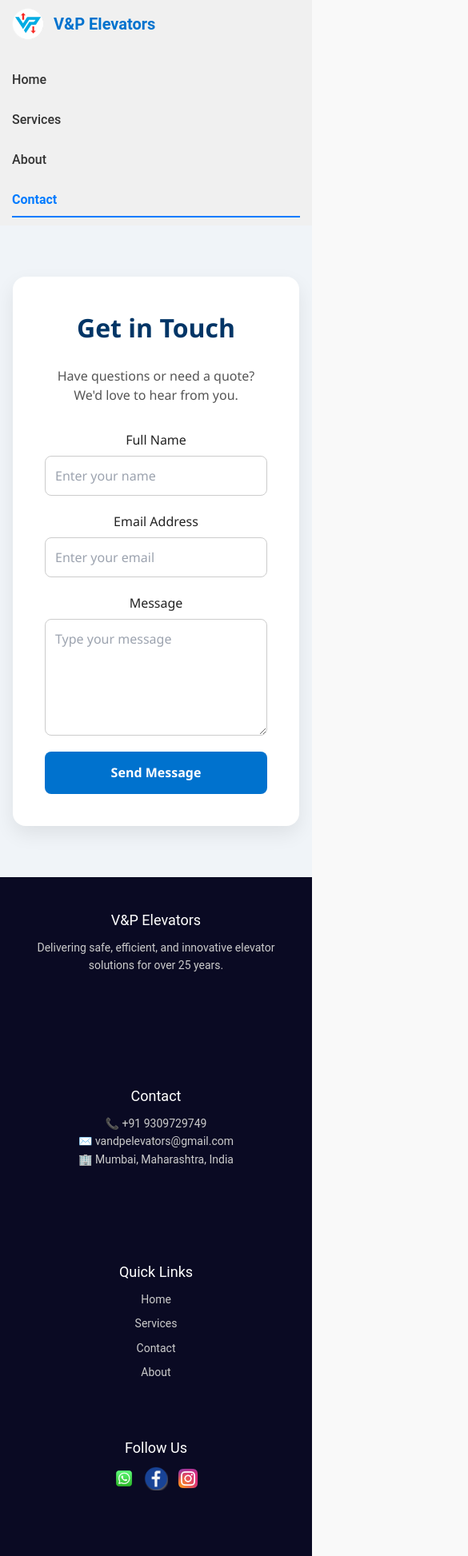
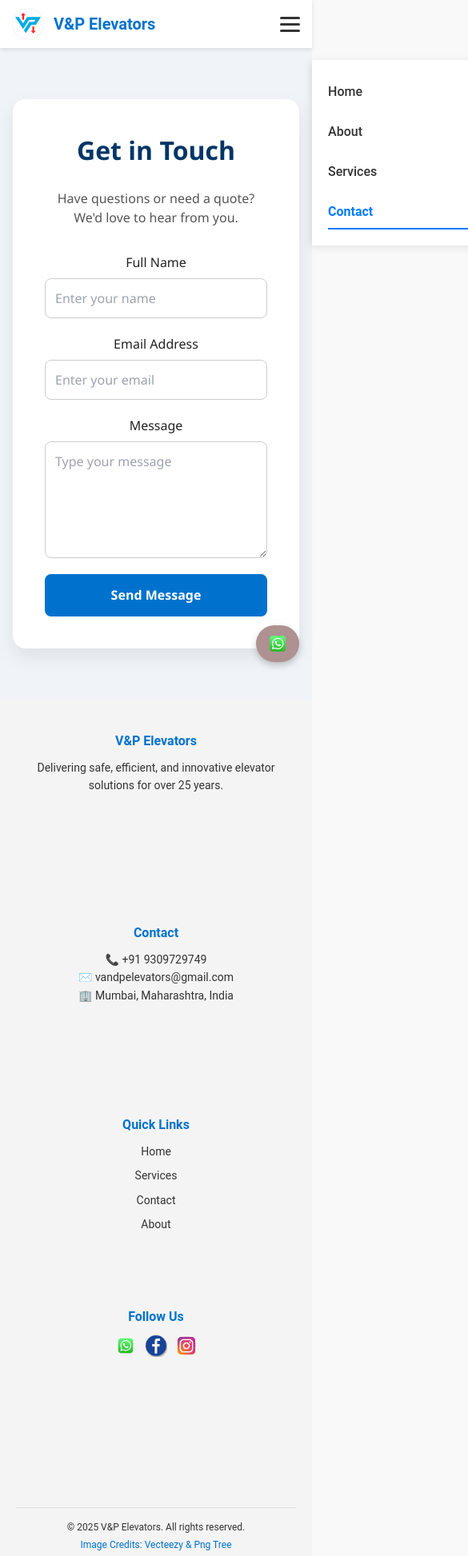
Before and after one commit to SaiBhuvad10/V-P-Elevators, a React (Create React App) app: page /contact in a window 390 px wide. Shown: the top 1946 px of the page at 80% size, 585 px wide, since content can reach past the window. Built offline with nearby package versions, Linux system fonts and the light colour scheme.

Commit message:
Refactor Navbar and App components for improved responsiveness and styling; add FloatingContact component

```diff
--- a/src/App.css
+++ b/src/App.css
@@ -6,45 +6,42 @@ body {
   color: #333;
 }
 
-/* === NAVBAR === */
+/* ====== Navbar Base ====== */
 .navbar {
   display: flex;
-  justify-content: space-between; /* changed from center */
-  align-items: center;
-  background-color: #f0f0f0;
-  padding: 10px 30px;
-  gap: 20px;
-  flex-wrap: wrap;
+  flex-direction: column;
+  align-items: stretch;
+  position: sticky;
+  top: 0;
+  z-index: 1000;
+  background-color: #ffffff;
+  padding: 1rem 2rem;
+  box-shadow: 0 2px 6px rgba(0, 0, 0, 0.1);
+  gap: 10px;
 }
 
+/* ====== Brand Section: Logo + Brand Name + Hamburger ====== */
+.brand-section {
+  display: flex;
+  align-items: center;
+  justify-content: space-between;
+  width: 100%;
+}
 
+/* ====== Logo and Brand Name ====== */
 .logo-wrapper {
   display: flex;
   align-items: center;
   gap: 0.75rem;
 }
 
-.logo-container img {
-  width: 100%;
-  height: 100%;
-  object-fit: cover;
-  border-radius: 50%; /* Ensure image itself is circular */
-}
-.brand-name {
-  font-size: 1.25rem;
-  font-weight: bold;
-  color: #0072ce;
-  font-family: 'Roboto', sans-serif;
-}
-
-
 .logo-container {
   position: relative;
   display: inline-block;
-  width: 50px;       /* Smaller size */
+  width: 50px;
   height: 50px;
-  border-radius: 50%; /* Make it circular */
-  overflow: hidden;   /* Hide corners */
+  border-radius: 50%;
+  overflow: hidden;
 }
 
 .logo-container img {
@@ -54,6 +51,18 @@ body {
   border-radius: 4px;
 }
 
+.brand-name {
+  font-size: 1.25rem;
+  font-weight: bold;
+  color: #0072ce;
+  font-family: 'Roboto', sans-serif;
+}
+
+/* ====== Navigation Links ====== */
+.nav-links {
+  display: flex;
+  gap: 20px;
+}
 
 .nav-link {
   text-decoration: none;
@@ -79,6 +88,94 @@ body {
   border-bottom: 2px solid #007bff;
   font-weight: bold;
 }
+
+/* ====== Hamburger Icon ====== */
+.hamburger {
+  display: none;
+  flex-direction: column;
+  justify-content: center;
+  gap: 5px;
+  width: 25px;
+  height: 25px;
+  cursor: pointer;
+  z-index: 1100;
+}
+
+.bar {
+  height: 3px;
+  width: 100%;
+  background-color: #333;
+  border-radius: 2px;
+  transition: 0.3s;
+}
+
+.hamburger.open .top {
+  transform: rotate(45deg) translateY(8px);
+}
+
+.hamburger.open .middle {
+  opacity: 0;
+}
+
+.hamburger.open .bottom {
+  transform: rotate(-45deg) translateY(-8px);
+}
+
+/* ====== Responsive Styling ====== */
+@media (max-width: 768px) {
+  .hamburger {
+    display: flex;
+  }
+
+  .nav-links {
+    position: absolute;
+    top: 65px;
+    right: 0;
+    background-color: #fff;
+    width: 200px;
+    flex-direction: column;
+    align-items: flex-start;
+    padding: 20px;
+    gap: 10px;
+    transform: translateX(100%);
+    transition: transform 0.3s ease-in-out;
+    box-shadow: -2px 2px 10px rgba(0, 0, 0, 0.1);
+    z-index: 1000;
+  }
+
+  .nav-links.open {
+    transform: translateX(0%);
+  }
+
+  .nav-link {
+    width: 100%;
+    padding: 10px 0;
+  }
+}
+
+/* ====== Large Screen Layout Reset ====== */
+@media (min-width: 769px) {
+  .navbar {
+    flex-direction: row;
+    justify-content: space-between;
+    align-items: center;
+  }
+
+  .nav-links {
+    position: static;
+    transform: none;
+    flex-direction: row;
+    gap: 20px;
+    box-shadow: none;
+    background: transparent;
+    padding: 0;
+  }
+
+  .hamburger {
+    display: none;
+  }
+}
+
 
 /* === Home SECTION === */
 .hero {
@@ -299,10 +396,10 @@ button:hover {
   background-color: #005da8;
 }
 
-/* === FOOTER === */
+/* ===== Footer Styles ===== */
 .vp-footer {
-  background-color: #0a0a23;
-  color: #f1f1f1;
+  background-color: #f4f4f4;
+  color: #333;
   padding: 40px 20px 20px;
   font-family: 'Roboto', sans-serif;
 }
@@ -311,32 +408,29 @@ button:hover {
   display: flex;
   flex-wrap: wrap;
   justify-content: space-between;
+  gap: 30px;
   max-width: 1200px;
   margin: 0 auto;
-  gap: 30px;
 }
 
-.footer-about,
-.footer-contact,
-.footer-links,
-.footer-socials {
-  flex: 1 1 200px;
+.footer-container > div {
+  flex: 1 1 220px;
+  min-width: 220px;
 }
 
 .footer-about h3,
 .footer-contact h4,
 .footer-links h4,
 .footer-socials h4 {
-  color: #fff;
-  font-size: 18px;
   margin-bottom: 10px;
+  color: #0072ce;
+  font-weight: 600;
 }
 
+.footer-contact p,
 .footer-about p,
-.footer-contact p,
 .footer-links ul,
-.footer-bottom p {
-  color: #ccc;
+.footer-socials a {
   font-size: 14px;
   line-height: 1.6;
 }
@@ -344,32 +438,34 @@ button:hover {
 .footer-links ul {
   list-style: none;
   padding: 0;
+  margin: 0;
 }
 
-.footer-links li {
+.footer-links ul li {
   margin-bottom: 8px;
 }
 
-.footer-links a {
-  color: #ccc;
+.footer-links ul li a {
   text-decoration: none;
+  color: #333;
   transition: color 0.3s ease;
 }
 
-.footer-links a:hover {
-  color: #00c896;
+.footer-links ul li a:hover {
+  color: #007bff;
 }
 
-.footer-socials .social-icons {
+.social-icons {
   display: flex;
   gap: 10px;
   align-items: center;
+  margin-top: 10px;
 }
 
 .social-logo {
-  width: 30px;
-  height: 30px;
-  transition: transform 0.3s ease;
+  width: 28px;
+  height: 28px;
+  transition: transform 0.3s;
 }
 
 .social-logo:hover {
@@ -377,21 +473,51 @@ button:hover {
 }
 
 .footer-bottom {
-  margin-top: 30px;
   text-align: center;
   font-size: 13px;
-  border-top: 1px solid #333;
-  padding-top: 15px;
+  padding-top: 20px;
+  border-top: 1px solid #ddd;
+  margin-top: 30px;
 }
 
 .footer-bottom a {
-  color: #aaa;
-  text-decoration: underline;
-  margin: 0 5px;
+  display: inline-block;
+  margin: 5px 10px 0;
+  color: #0072ce;
+  text-decoration: none;
+  font-size: 12px;
 }
 
 .footer-bottom a:hover {
-  color: #00c896;
+  text-decoration: underline;
+}
+
+/* ===== Responsive Styling ===== */
+@media (max-width: 768px) {
+  .footer-container {
+    flex-direction: column;
+    align-items: center;
+    text-align: center;
+  }
+
+  .footer-container > div {
+    width: 100%;
+    max-width: 400px;
+  }
+
+  .social-icons {
+    justify-content: center;
+  }
+
+  .footer-bottom {
+    font-size: 12px;
+    padding-top: 15px;
+  }
+
+  .footer-bottom a {
+    display: block;
+    margin: 4px auto;
+  }
 }
 
 /* === Carousel === */
--- a/src/App.js
+++ b/src/App.js
@@ -6,6 +6,7 @@ import Services from "./pages/Services";
 import About from "./pages/About";
 import Contact from "./pages/Contact";
 import Footer from "./components/Footer";
+import FloatingContact from "./components/FloatingContact";
 
 function App() {
   return (
@@ -18,7 +19,7 @@ function App() {
         <Route path="/about" element={<About />} />
         <Route path="/contact" element={<Contact />} />
       </Routes>
-
+      <FloatingContact />
       <Footer />
     </Router>
   );
--- a/src/components/Navbar.jsx
+++ b/src/components/Navbar.jsx
@@ -1,22 +1,49 @@
-import React from 'react';
+import React, { useState } from 'react';
 import { NavLink } from 'react-router-dom';
-import logo from '../assets/Logo.png'; // Replace with correct path
+import logo from '../assets/Logo.png'; // Update the path if needed
 
 function Navbar() {
+  const [menuOpen, setMenuOpen] = useState(false);
+
+  const toggleMenu = () => {
+    setMenuOpen(!menuOpen);
+  };
+
   return (
     <nav className="navbar">
-      <div className="logo-wrapper">
-        <div className="logo-container">
-          <img src={logo} alt="V&P Elevators Logo" />
+      <div className="brand-section">
+        <div className="logo-wrapper">
+          <div className="logo-container">
+            <img src={logo} alt="V&P Elevators Logo" />
+          </div>
+          <span className="brand-name">V&P Elevators</span>
         </div>
-        <span className="brand-name">V&P Elevators</span>
+
+        {/* Hamburger icon for mobile */}
+        <div
+          className={`hamburger ${menuOpen ? 'open' : ''}`}
+          onClick={toggleMenu}
+        >
+          <div className="bar top"></div>
+          <div className="bar middle"></div>
+          <div className="bar bottom"></div>
+        </div>
       </div>
 
-      <div className="nav-links">
-        <NavLink to="/" className="nav-link" activeClassName="active">Home</NavLink>
-        <NavLink to="/services" className="nav-link" activeClassName="active">Services</NavLink>
-        <NavLink to="/about" className="nav-link" activeClassName="active">About</NavLink>
-        <NavLink to="/contact" className="nav-link" activeClassName="active">Contact</NavLink>
+      {/* Navigation Links */}
+      <div className={`nav-links ${menuOpen ? 'open' : ''}`}>
+        <NavLink to="/" className="nav-link" activeclassname="active">
+          Home
+        </NavLink>
+        <NavLink to="/about" className="nav-link" activeclassname="active">
+          About
+        </NavLink>
+        <NavLink to="/services" className="nav-link" activeclassname="active">
+          Services
+        </NavLink>
+        <NavLink to="/contact" className="nav-link" activeclassname="active">
+          Contact
+        </NavLink>
       </div>
     </nav>
   );
```
